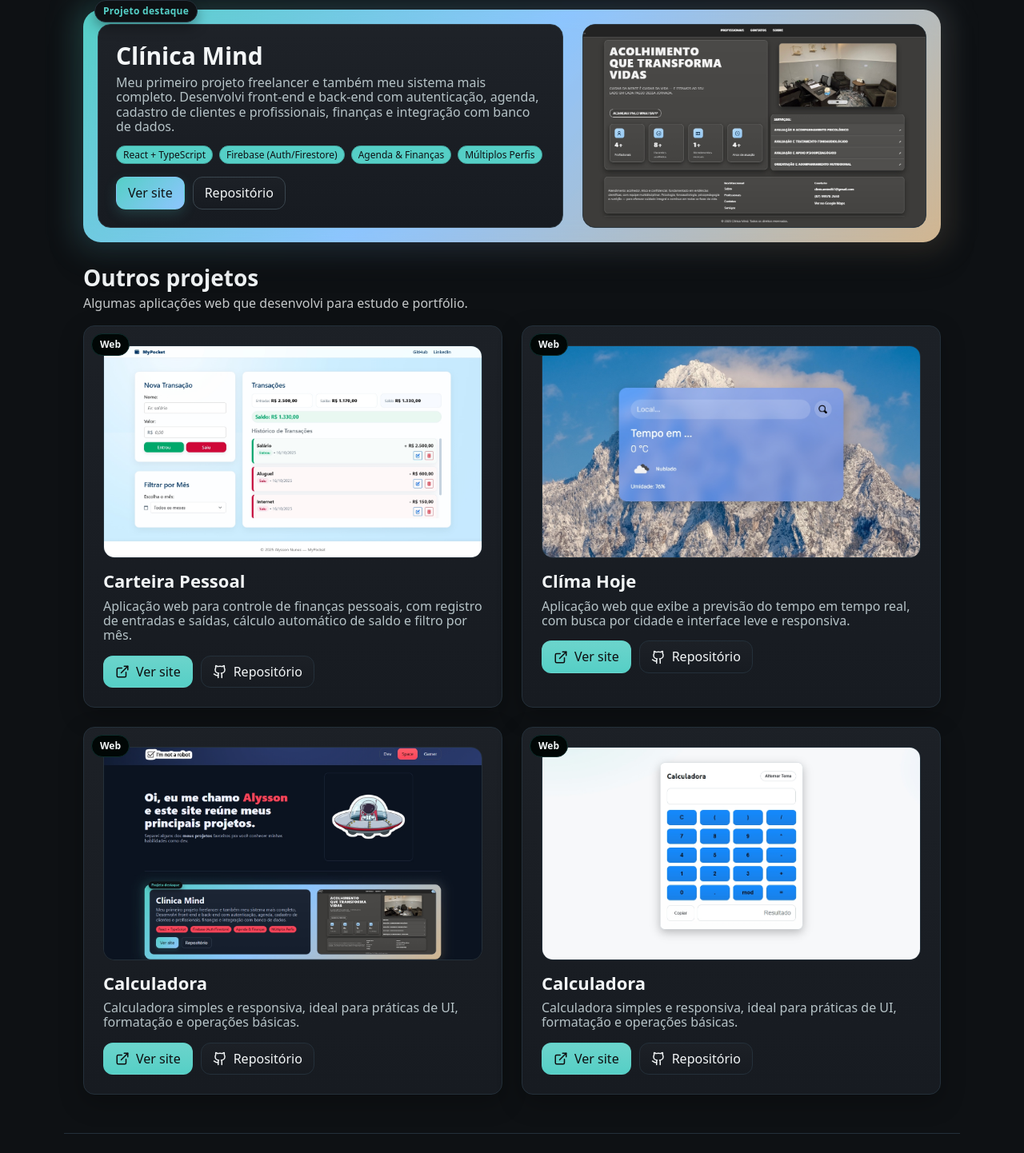
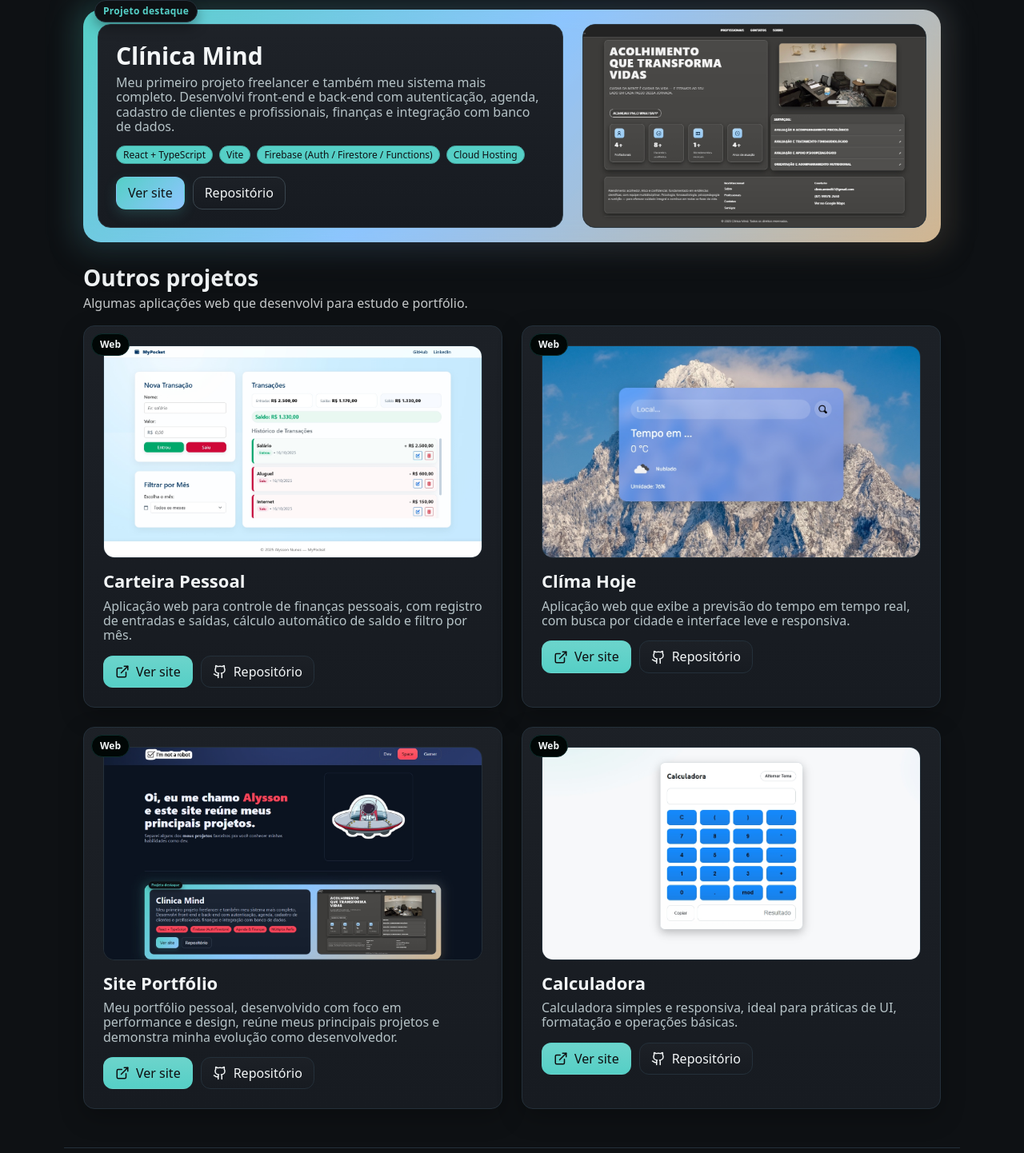
Before and after one commit to Alyssonln/Meu-Portfolio, a React (Vite) app: page / in a window 1280 px wide. Shown: the part 502-1944 px from the top of the page at 80% size. Built offline with nearby package versions, Linux system fonts and the light colour scheme.

Commit message:
atualização layout

```diff
--- a/src/pages/Projects.tsx
+++ b/src/pages/Projects.tsx
@@ -18,11 +18,12 @@ export default function Projects() {
           </header>
 
           <div className="featuredTags">
-            <span className="tag">React + TypeScript</span>
-            <span className="tag">Firebase (Auth/Firestore)</span>
-            <span className="tag">Agenda & Finanças</span>
-            <span className="tag">Múltiplos Perfis</span>
-          </div>
+  <span className="tag">React + TypeScript</span>
+  <span className="tag">Vite</span>
+  <span className="tag">Firebase (Auth / Firestore / Functions)</span>
+  <span className="tag">Cloud Hosting</span>
+</div>
+
 
           <div className="featuredActions">
             <a
@@ -84,8 +85,8 @@ export default function Projects() {
         <div className="projectItem">
           <span className="projectBadge">Web</span>
           <Card
-            title="Calculadora"
-            description="Calculadora simples e responsiva, ideal para práticas de UI, formatação e operações básicas."
+            title="Site Portfólio"
+            description="Meu portfólio pessoal, desenvolvido com foco em performance e design, reúne meus principais projetos e demonstra minha evolução como desenvolvedor."
             img="/img/portfolio.png"
             siteUrl="https://alyssonln-portfolio.vercel.app/"
             repoUrl="https://github.com/Alyssonln/Meu-Portfolio"
```
